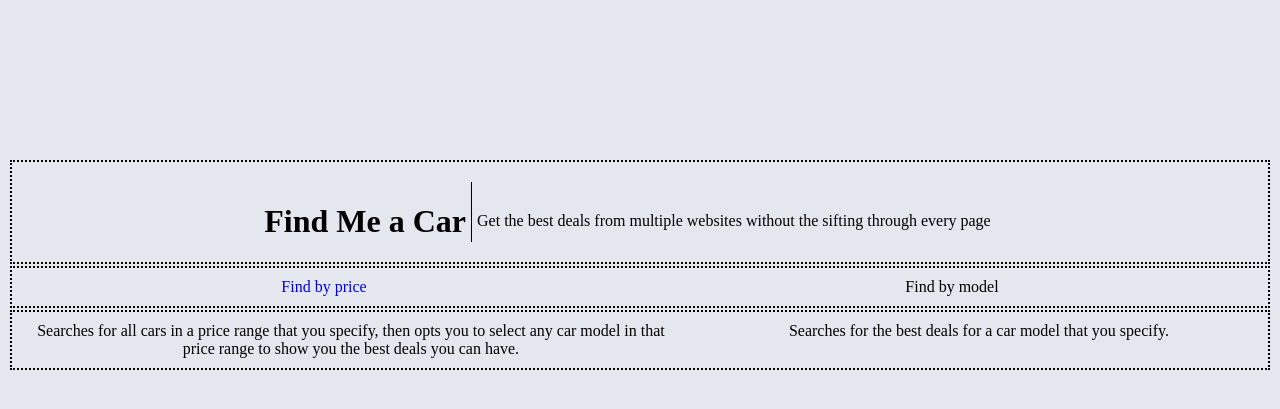
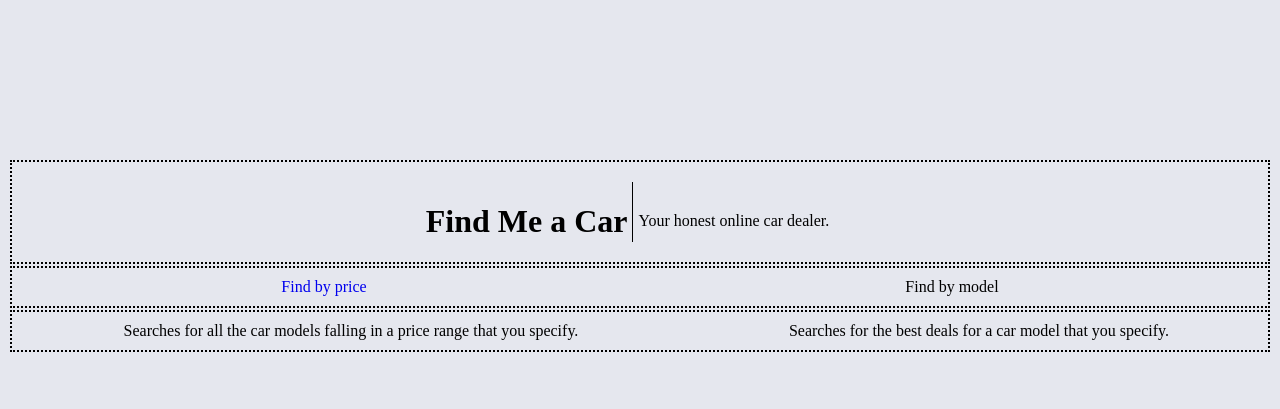
Before and after one commit to ahmedsamirio/find-me-a-car, a Django app: page / in a window 1280 px wide. Shown: the top 409 px of the page. Run offline with Django 3.2, Linux system fonts and the light colour scheme.

Commit message:
changed home page design - removed imgs and description columns from analysis

```diff
--- a/mysite/curator/management/commands/scraper.py
+++ b/mysite/curator/management/commands/scraper.py
@@ -214,9 +214,9 @@ class Command(BaseCommand):
 
     def handle(self, *args, **options):
         self.stdout.write("Begin Scraping..")
-        for batch in range(1, 501, batch_count):
+        for batch in range(1, 5, batch_count):
             scrape_pages(batch, batch+batch_count, max_retries, headers, 5, True)
-            if batch % 25 == 0:
+            if batch % 2 == 0:
                 self.stdout.write("%d batches completed" % batch)
                 self.stdout.write("%d ads scraped" % len(all_ad_dicts))
 
--- a/mysite/curator/preprocessing.py
+++ b/mysite/curator/preprocessing.py
@@ -79,6 +79,7 @@ def replace_arabic(text):
 
 
 def preprocess_queried_ads(ads):
+    ads = ads.drop(columns=["imgs", "description"])  # drop these columns as they don't serve in similarity scores
     specs = load_specs()
     features_index = load_features_index()
     specs_encoder = load_one_hot_encoder(ads, specs)
--- a/mysite/curator/templates/curator/home.html
+++ b/mysite/curator/templates/curator/home.html
@@ -62,7 +62,7 @@
 	</div>
 	<div class="container">
 		<h1>Find Me a Car</h1>
-		<p id="header">Get the best deals from multiple websites without the sifting through every page</p>
+		<p id="header">Your honest online car dealer.</p>
 	</div>
 
 	<div class="container">
@@ -70,7 +70,7 @@
 		<p>Find by model</p>
 	</div>
 	<div class="container">
-		<p id="price-description">Searches for all cars in a price range that you specify, then opts you to select any car model in that price range to show you the best deals you can have.</p>
+		<p id="price-description">Searches for all the car models falling in a price range that you specify.</p>
 		<p id="model-description">Searches for the best deals for a car model that you specify.</p>
 	</div>
 </body>
```
Also changed, not shown: mysite/db.sqlite3.
